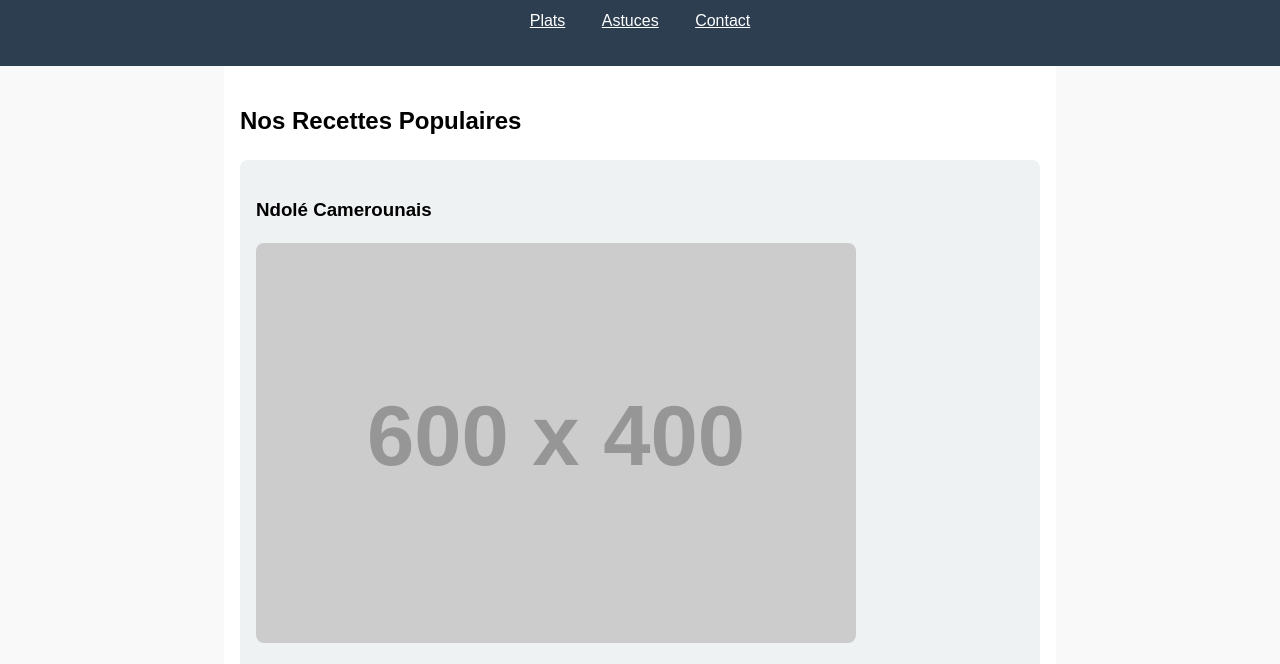
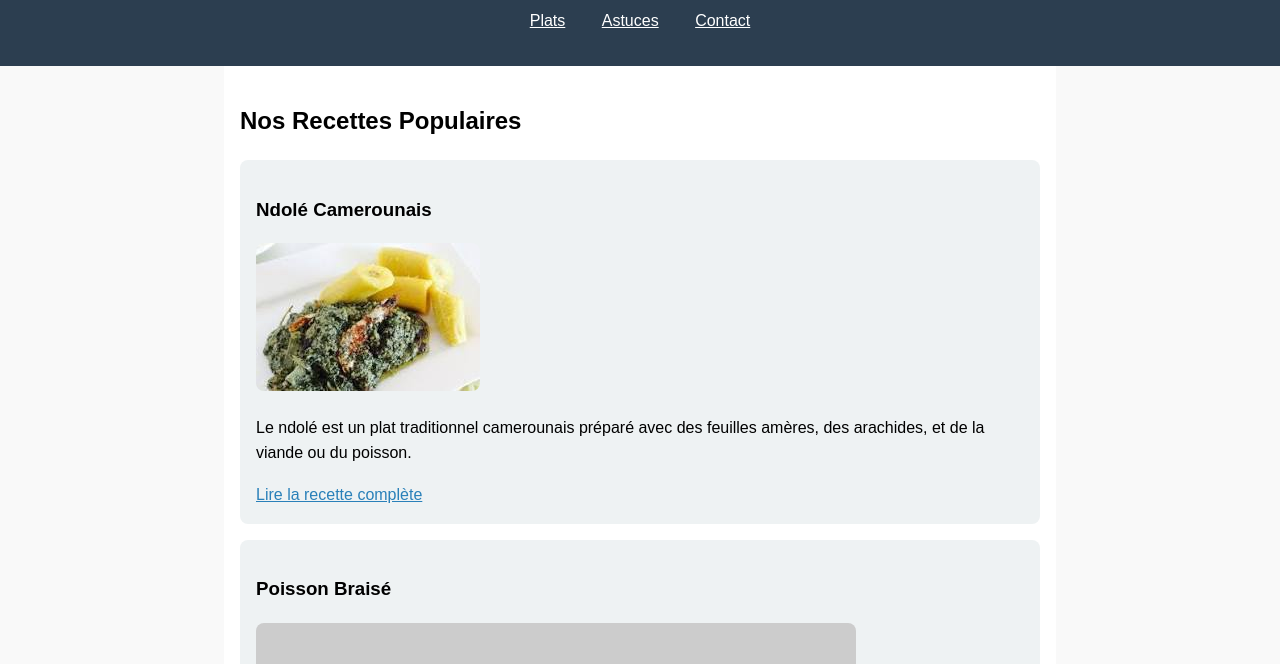
Before and after one commit to stevesorelmotcheyo/test_seo, a plain HTML site: page index.html in a window 1280 px wide. Shown: the part 102-766 px from the top of the page. Drawn offline with Linux system fonts and the light colour scheme; placeholder pictures from the web are drawn by us.

Commit message:
commit deuxieme-commit

```diff
--- a/index.html
+++ b/index.html
@@ -102,7 +102,7 @@
 
             <article>
                 <h3>Ndolé Camerounais</h3>
-                <img src="https://via.placeholder.com/600x400.png?text=Ndole+Camerounais" alt="Photo du Ndolé camerounais" loading="lazy">
+                <img src="/téléchargement.jpeg" alt="Photo du Ndolé camerounais" loading="lazy">
                 <p>Le ndolé est un plat traditionnel camerounais préparé avec des feuilles amères, des arachides, et de la viande ou du poisson.</p>
                 <a href="#" style="color: #2980b9;">Lire la recette complète</a>
             </article>
```
Also changed, not shown: téléchargement.jpeg (added).
